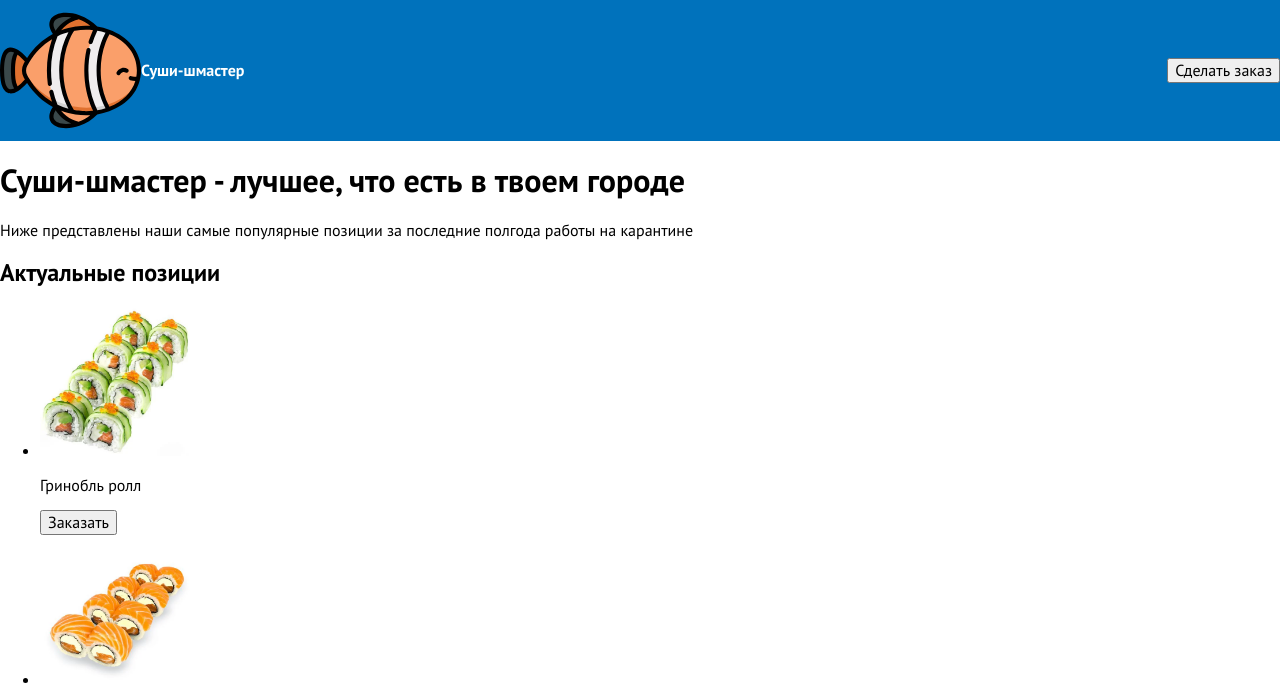
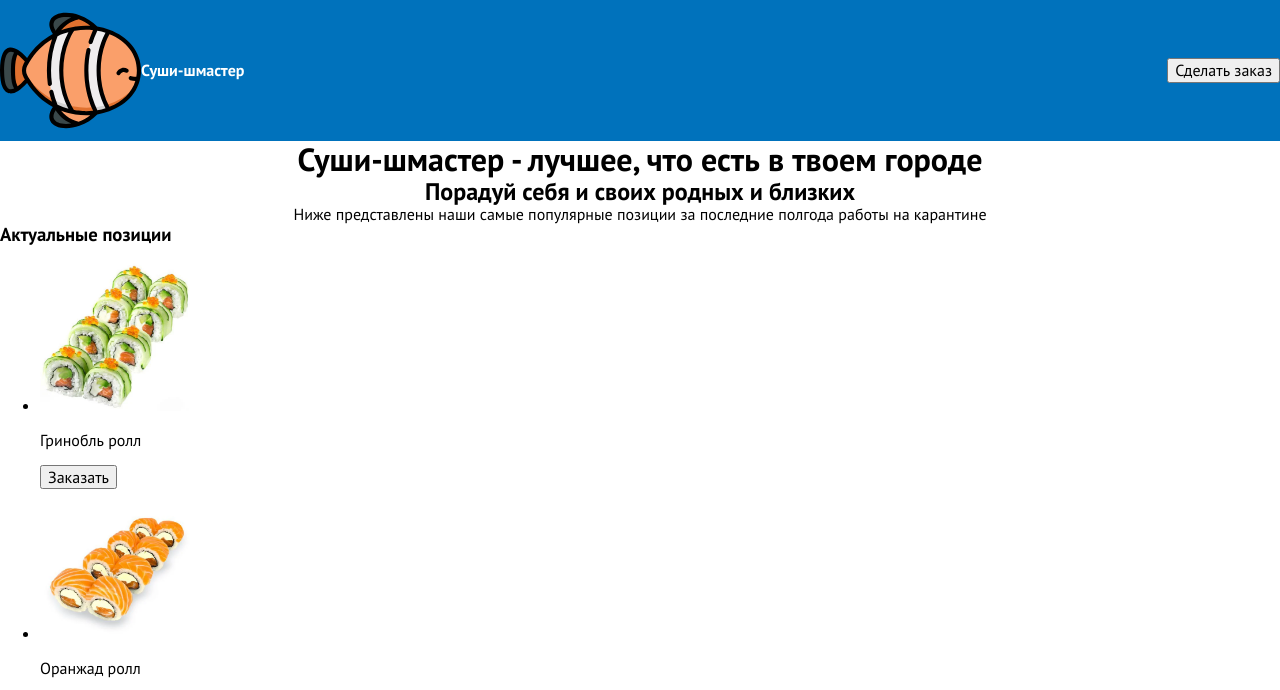
Before and after one commit to Luno-front-end/sushi-web, a plain HTML site: page index.html in a window 1280 px wide. Shown: the top 690 px of the page. Drawn offline with nearby package versions, Linux system fonts and the light colour scheme.

Commit message:
Update index.html

```diff
--- a/index.html
+++ b/index.html
@@ -34,12 +34,22 @@
     </header>
     <main>
       <section>
-        <h1>Суши-шмастер - лучшее, что есть в твоем городе</h1>
-        <p>
-          Ниже представлены наши самые популярные позиции за последние полгода
-          работы на карантине
+        <div class="container">
+          <div class="container-hero">
+            <h1 class="general-heading heading-hero">
+              Суши-шмастер - лучшее, что есть в твоем городе
+            </h1>
+            <h2 class="general-heading heading-hero-two">
+              Порадуй себя и своих родных и близких
+            </h2>
+            <p class="general-heading subtitle-hero">
+              Ниже представлены наши самые популярные позиции за последние
+              полгода работы на карантине
             </p>
-        <h2>Актуальные позиции</h2>
+          </div>
+          <h3 class="general-heading heading-hero-positions">
+            Актуальные позиции
+          </h3>
           <ul>
             <li>
               <picture>
@@ -58,16 +68,30 @@
             </li>
             <li>
               <picture>
-              <source srcset="./images/orang-roll.webp 1x" type="image/webp" />
-              <img class="img" src="./images/orang-roll.webp" alt="описание" />
+                <source
+                  srcset="./images/orang-roll.webp 1x"
+                  type="image/webp"
+                />
+                <img
+                  class="img"
+                  src="./images/orang-roll.webp"
+                  alt="описание"
+                />
               </picture>
               <p>Оранжад ролл</p>
               <button>Недоступно к заказу</button>
             </li>
             <li>
               <picture>
-              <source srcset="./images/brauni-roll.webp 1x" type="image/webp" />
-              <img class="img" src="./images/brauni-roll.webp" alt="описание" />
+                <source
+                  srcset="./images/brauni-roll.webp 1x"
+                  type="image/webp"
+                />
+                <img
+                  class="img"
+                  src="./images/brauni-roll.webp"
+                  alt="описание"
+                />
               </picture>
               <p>Брауни рол</p>
               <button>Недоступно к заказу</button>
@@ -80,6 +104,7 @@
               </picture>
             </li>
           </ul>
+        </div>
       </section>
       <section>
         <h2>Самые выгодные предложения:</h2>
```
Lines whose indentation alone changed are shown as unchanged.
